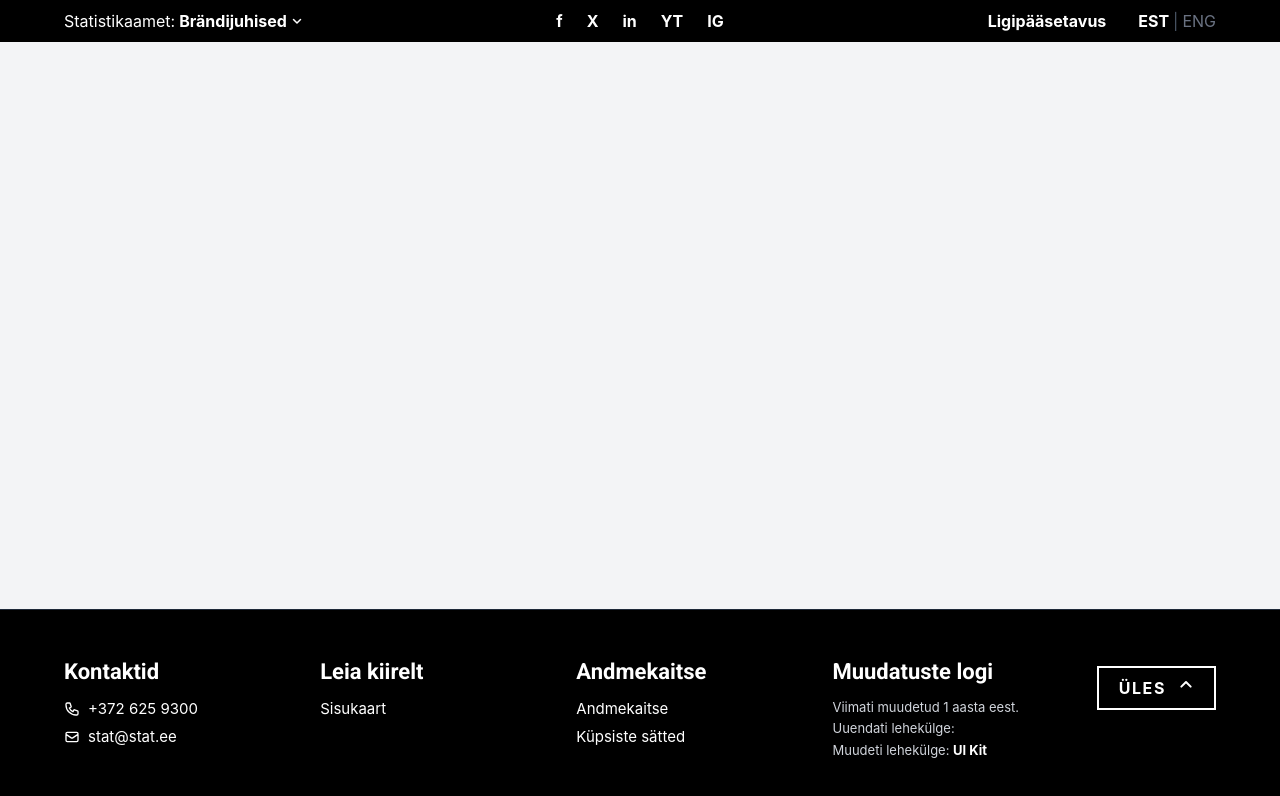
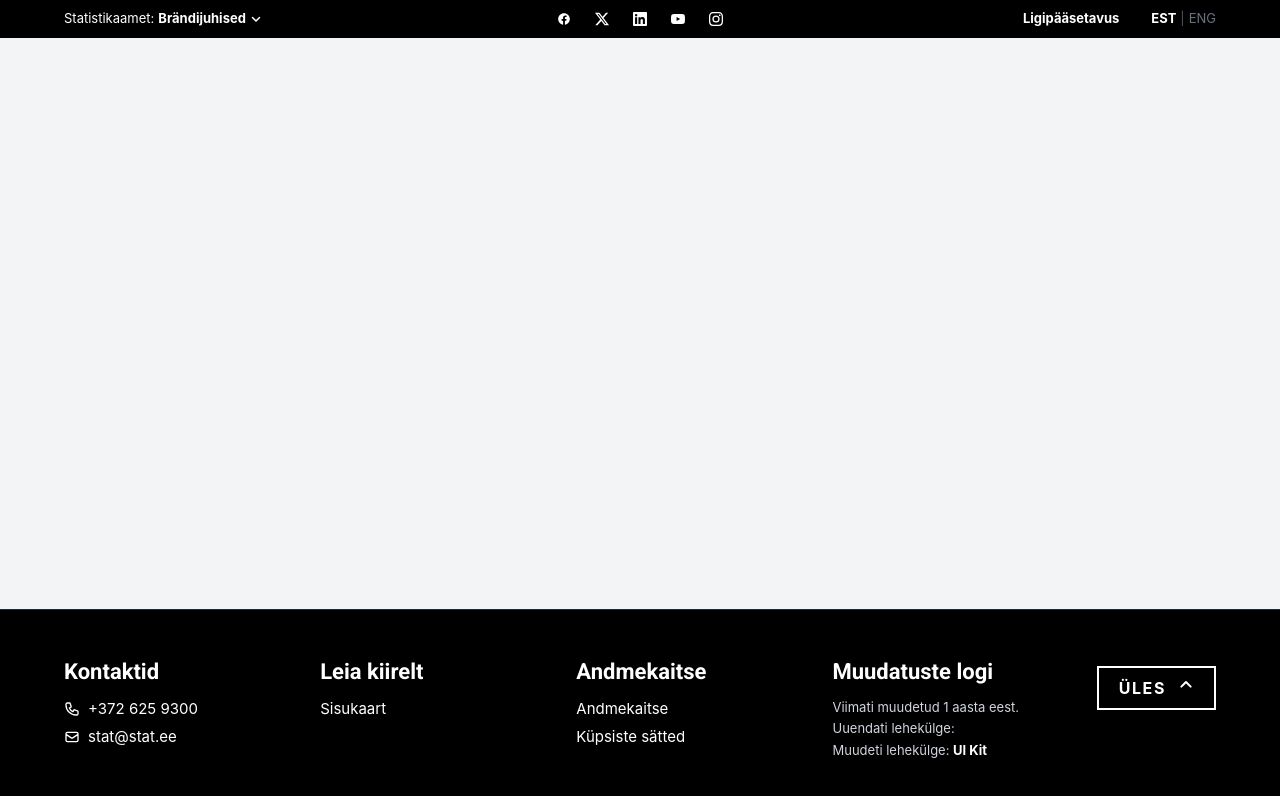
Before and after one commit to romanvorotilov77/statistikaamet-kodutoo2026, a React (Vite) app: page / in a window 1280 px wide. Shown: the top 796 px of the page. Built offline with nearby package versions, Linux system fonts and the light colour scheme.

Commit message:
refactor(header): reorganize icons and data exports with additional insignificant design changes

```diff
--- a/src/components/Header.tsx
+++ b/src/components/Header.tsx
@@ -1,13 +1,7 @@
+import { IconFacebook, IconTwitter, IconLinkedIn, IconYouTube, IconInstagram } from '../icons';
+import { menuItems } from '../data/menuItems';
+
 export function Header() {
-  const menuItems = [
-    'Koduleht',
-    'Statistika andmebaas',
-    'Palgarakendus',
-    'Juhtimislauad',
-    'Väliskaubanduse rakendus',
-    'Tõetamm',
-    'Nimede statistika rakendus'
-  ];
 
   return (
     <header className="w-full font-sans relative z-50">
@@ -15,7 +9,7 @@ export function Header() {
         <div className="max-w-400 mx-auto grid grid-cols-3 items-center">
 
           <div className="relative group flex items-center h-full">
-            <div className="flex items-center gap-1 text-stat-small cursor-pointer">
+            <div className="flex items-center gap-1 text-[13px] cursor-pointer">
               <span className="text-white">Statistikaamet:</span>
               <span className="font-bold flex items-center gap-1">Brändijuhised
                 <svg
@@ -31,7 +25,7 @@ export function Header() {
               <div className="relative py-2">
                 {menuItems.map((item) => (
                   <a key={item}
-                    href="#" className="block pl-1.5 pr-6 py-1.5 text-left text-stat-small font-bold hover:bg-stat-bg-grey transition-colors">
+                    href="#" className="block pl-1.5 pr-6 py-1.5 text-left text-[13px] font-bold hover:bg-stat-bg-grey transition-colors">
                     {item}
                   </a>
                 ))}
@@ -40,14 +34,24 @@ export function Header() {
           </div>
 
           <div className="flex justify-center items-center gap-6">
-            {['f', 'X', 'in', 'YT', 'IG'].map((social) => (
-              <span key={social} className="text-stat-small font-bold hover:text-gray-300 cursor-pointer transition-colors">
-                {social}
-              </span>
-            ))}
+            <a href="#" className="text-[13px] text-white hover:text-gray-300 cursor-pointer transition-colors flex items-center">
+              <IconFacebook className="w-3.5 h-3.5" />
+            </a>
+            <a href="#" className="text-[13px] text-white hover:text-gray-300 cursor-pointer transition-colors flex items-center">
+              <IconTwitter className="w-3.5 h-3.5" />
+            </a>
+            <a href="#" className="text-[13px] text-white hover:text-gray-300 cursor-pointer transition-colors flex items-center">
+              <IconLinkedIn className="w-3.5 h-3.5" />
+            </a>
+            <a href="#" className="text-[13px] text-white hover:text-gray-300 cursor-pointer transition-colors flex items-center">
+              <IconYouTube className="w-3.5 h-3.5" />
+            </a>
+            <a href="#" className="text-[13px] text-white hover:text-gray-300 cursor-pointer transition-colors flex items-center">
+              <IconInstagram className="w-3.5 h-3.5" />
+            </a>
           </div>
 
-          <div className="flex justify-end items-center gap-8 text-stat-small font-bold">
+          <div className="flex justify-end items-center gap-8 text-[13px] font-bold">
             <a href="#" className="hover:underline transition-all">Ligipääsetavus</a>
             <div className="flex items-center gap-1">
               <span className="cursor-pointer">EST</span>
@@ -55,6 +59,7 @@ export function Header() {
               <span className="text-gray-500 cursor-pointer font-normal hover:text-white">ENG</span>
             </div>
           </div>
+
         </div>
       </div>
     </header>
```
